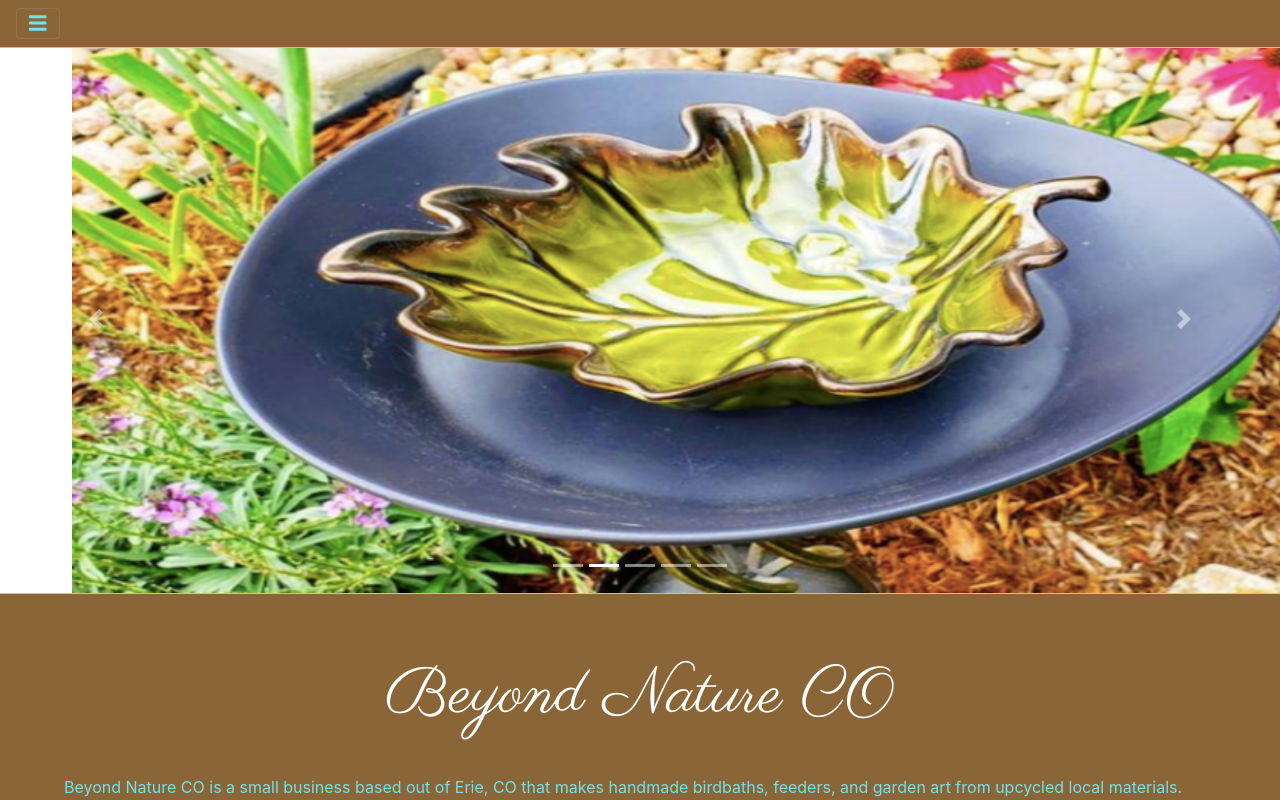
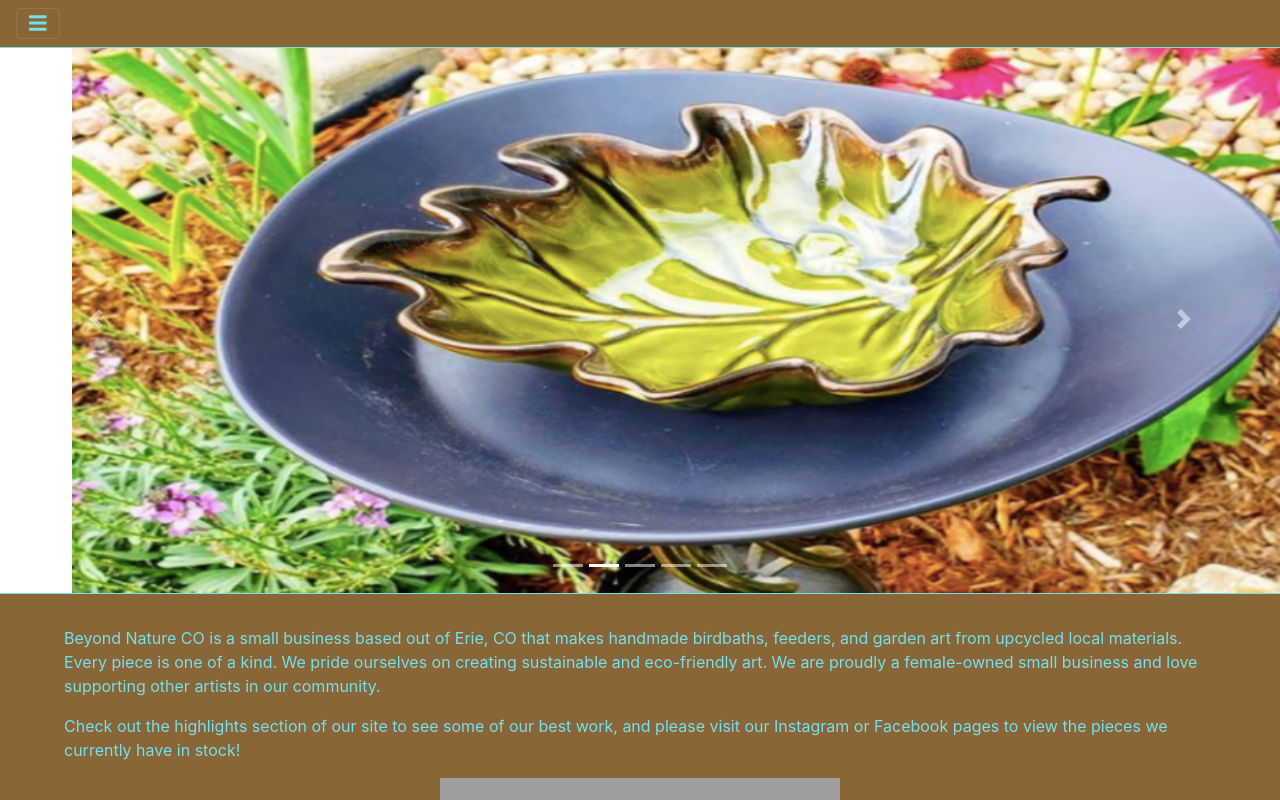
Before and after one commit to lawrencek1992/Beyond-Nature-CO, a React (Create React App) app: page / in a window 1280 px wide. Built offline with nearby package versions, Linux system fonts and the light colour scheme; grey boxes are pictures that could not be loaded.

Commit message:
Remove title in Home description

```diff
--- a/src/components/Home.js
+++ b/src/components/Home.js
@@ -7,7 +7,6 @@ const Home = () => {
     return (
         <Container className="home-container" fluid >
             <PhotoCarousel />
-            <h1 className="title">Beyond Nature CO</h1>
             <div className="home-description">
                 <p>
                     Beyond Nature CO is a small business based out of Erie, CO that makes handmade birdbaths, feeders, and garden art from upcycled local materials. Every piece is one of a kind. We pride ourselves on creating sustainable and eco-friendly art. We are proudly a female-owned small business and love supporting other artists in our community.
```
